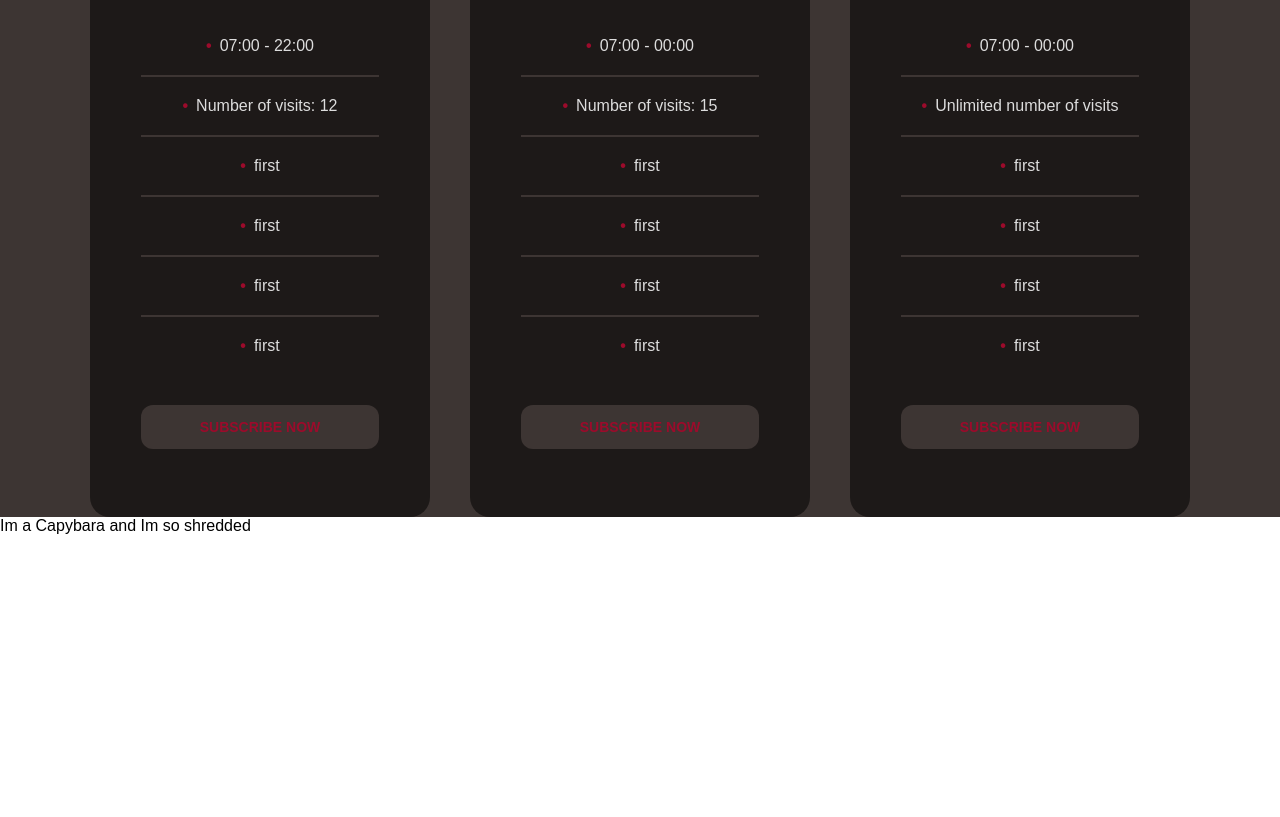
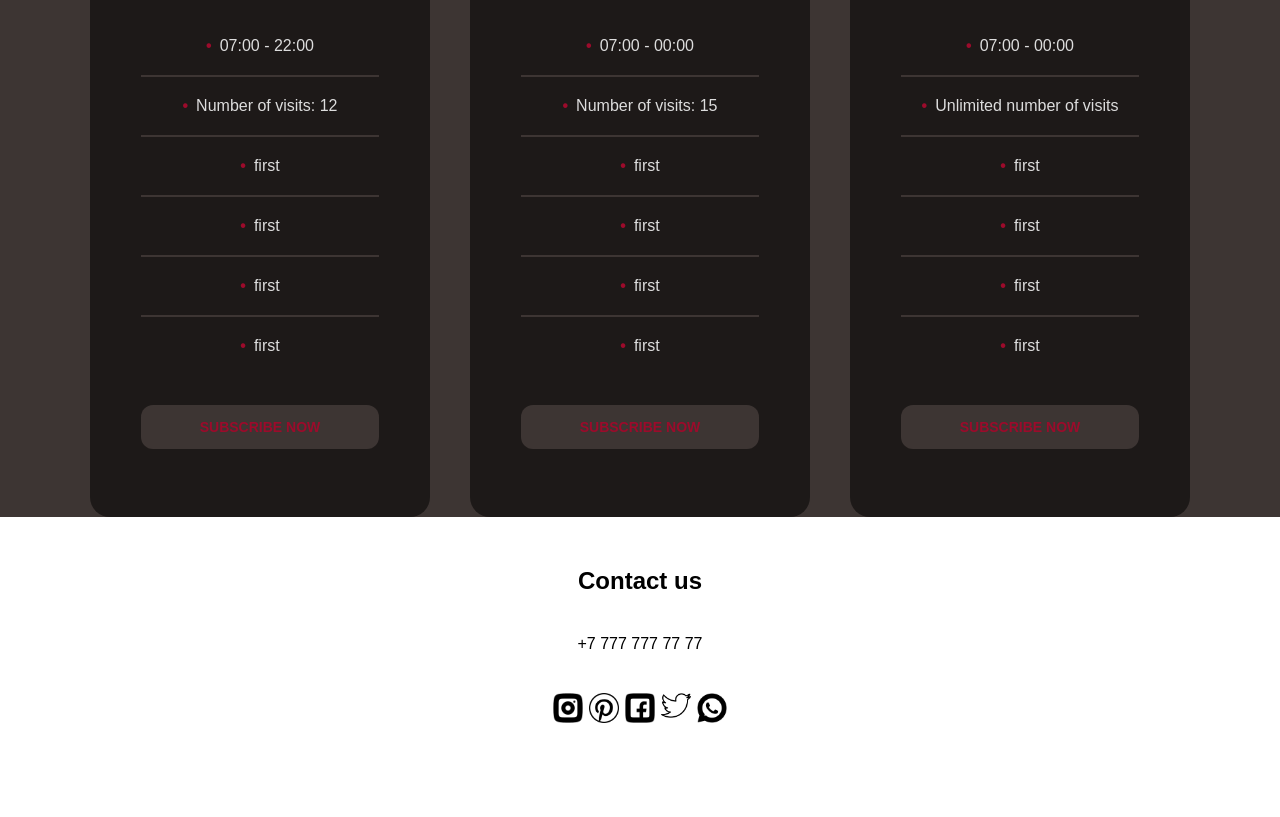
Before and after one commit to Blisstod/WEB_ass_1, a plain HTML site: page index.html in a window 1280 px wide. Shown: the part 1938-2755 px from the top of the page. Before the commit the page ends 2473 px from the top, so only its background shows below. Drawn offline with Linux system fonts and the light colour scheme; files whose address does not match are found by name; a web font is replaced by a local one.

Commit message:
created footer

```diff
--- /dev/null
+++ b/css/_footer.css
@@ -0,0 +1,34 @@
+.footer {
+    min-height: 300px;
+    padding: 50px 0;
+    background-color: #fff;
+}
+
+.footer__text {
+    text-align: center;
+}
+
+.footer__phone {
+    display: block;
+    margin: 0 auto;
+    margin-top: 40px;
+    text-align: center;
+    text-decoration: none;
+    color: #000;
+}
+
+.footer__socials {
+    display: flex;
+    justify-content: space-around;
+    margin: 0 550px;
+    margin-top: 40px;
+}
+
+.footer__social {
+    height: 30px;
+    width: 30px;
+}
+
+.footer__icon {
+    width: 100%;
+}
--- a/css/style.css
+++ b/css/style.css
@@ -4,3 +4,4 @@
 @import "_block1.css";
 @import "_block2.css";
 @import "_block3.css";
+@import "_footer.css";
--- a/index.html
+++ b/index.html
@@ -18,7 +18,7 @@
                     <li class="navbar__item"><a class="navbar__link" href="#block1">Trainers</a></li>
                     <li class="navbar__item"><a class="navbar__link" href="#block2">Fitness clubs</a></li>
                     <li class="navbar__item"><a class="navbar__link" href="#block3">Pricing</a></li>
-                    <li class="navbar__item"><a class="navbar__link" href="#">Contact</a></li>
+                    <li class="navbar__item"><a class="navbar__link" href="#footer">Contact</a></li>
                 </ul>
             </div>
         </nav>
@@ -128,7 +128,17 @@
         </div>
     </div>
 
+    <footer class="footer" id="footer">
+        <h2 class="footer__text">Contact us</h2>
+        <a href="tel:+77777777777" class="footer__phone">+7 777 777 77 77</a>
+        <div class="footer__socials">
+            <a href="#" class="footer__social"><img class="footer__icon" src="icons/instagramm_icon.png" alt="instagramm_icon"></a>
+            <a href="#" class="footer__social"><img class="footer__icon" src="icons/pinterest_icon.png" alt="pinterest_icon"></a>
+            <a href="#" class="footer__social"><img class="footer__icon" src="icons/facebook_icon.png" alt="facebook_icon"></a>
+            <a href="#" class="footer__social"><img class="footer__icon" src="icons/twitter_icon.png" alt="twitter_icon"></a>
+            <a href="#" class="footer__social"><img class="footer__icon" src="icons/whatsup_icon.png" alt="whatsup_icon"></a>
+        </div>
+    </footer>
 
-    <p>Im a Capybara and Im so shredded</p>
 </body>
 </html>
```
Also changed, not shown: icons/facebook_icon.png (added), icons/instagramm_icon.png (added), icons/pinterest_icon.png (added), icons/twitter_icon.png (added), icons/whatsup_icon.png (added).
